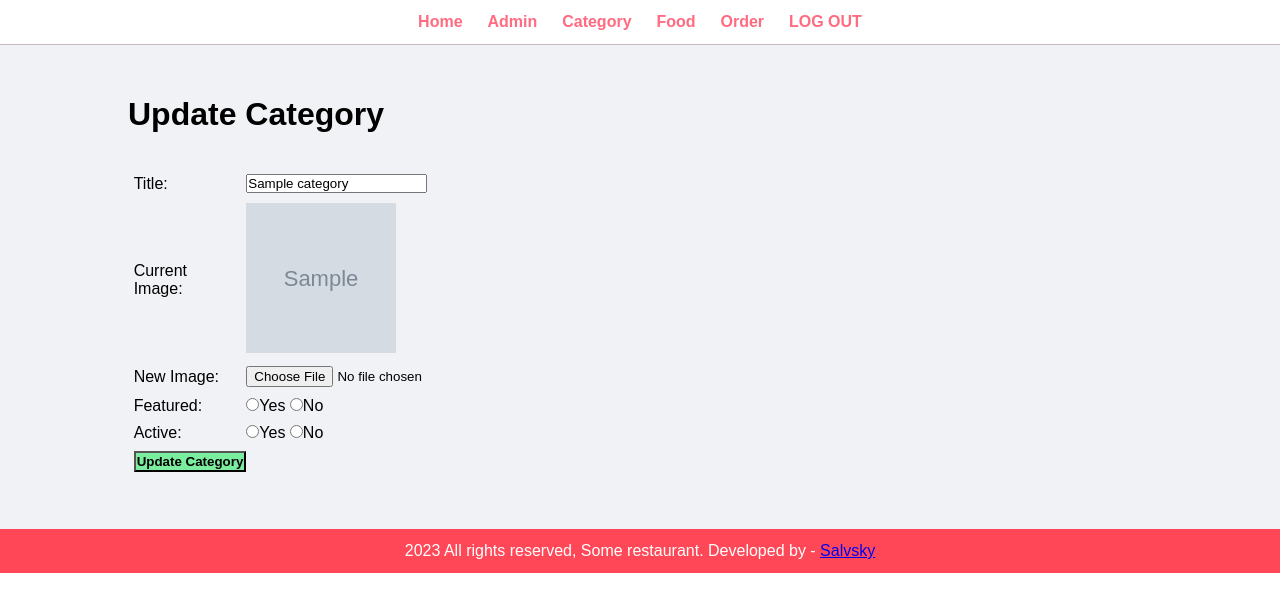
After one commit to Salvsky/SampleOrderingSystem, a PHP site: page /SampleFoodOrdering/admin/update-category.php?id=1 in a window 1280 px wide. The commit adds this page. Shown: the top 612 px of the page. Run offline with PHP 8.4, Linux system fonts and the light colour scheme; a user stored in the database is signed in; tables that the repository leaves empty hold one stand-in row (values such as "Sample post"); grey boxes marked "Sample" are stand-in pictures; some libraries are stand-ins or nearby versions.

Commit message:
Done na si boss sa delete function pero may bug parin sa update function
Hindi makapag update si boss ng panibagong image

```diff
--- /dev/null
+++ b/admin/update-category.php
@@ -0,0 +1,222 @@
+<?php
+include('partials/menu.php');
+?>
+    <div class="main-content">
+        <div class="wrapper">
+            <h1>Update Category</h1>
+
+            <br><br>
+
+
+                <?php
+                    // Check whether the id is set or not
+                    if(isset($_GET['id'])){
+                        // Get the ID and all the other details
+                        // echo "Get all the data";
+                        $id = $_GET['id'];
+
+                        // Create SQL Query to get all other details
+
+                        $querySelect = "SELECT * FROM tbl_category WHERE id=$id";
+
+                        // Execute the query
+                        $sqlSelect = mysqli_query($conn, $querySelect);
+
+                        // Count the rows to check whether the id is valid or not
+
+                        $count = mysqli_num_rows($sqlSelect);
+
+                        if($count == 1){
+                            // get all the data
+                            $row = mysqli_fetch_assoc($sqlSelect);
+                            $update_title = $row['title'];
+                            $update_current_image_name =  $row['image_name'];
+                            $update_featured = $row['featured'];
+                            $update_active = $row['active'];
+
+                        }else{
+                            // Redirect to manage category with session message
+                            $_SESSION['no-category-found'] = "<div class='error'> Category Not found</div>";
+                            header("location:".SITEURL.'admin/manage-category.php');
+                        }
+
+
+                    }else{
+                        // Redirect to manage category
+
+                        header("location:".SITEURL.'admin/manage-category.php');
+                    }
+
+                ?>
+
+                <form action="" method="POST" enctype="multipart/form-data">
+                    <table class="tbl-30">
+                        <tr>
+                            <td>Title:</td>
+                            <td>
+                                <input type="text" name="FORMUpdateTitle" value="<?php echo $update_title; ?>">
+                            </td>
+                        </tr>
+
+                        <tr>
+                            <td>Current Image:</td>
+                            <td>
+                                <?php
+                                    if($update_current_image_name != ""){
+                                        //display the image
+                                        ?>
+                                            <img src="<?php echo SITEURL; ?>images/category/<?php echo $update_current_image_name;?>" width="150px" height="150px">
+                                        <?php
+                                    }else{
+                                        // diplay message
+                                        echo "<div class='error'>Image not added</div>";
+                                    }
+
+                                ?>
+                            </td>
+                        </tr>
+
+                        <tr>
+                            <td>New Image: </td>
+                            <td>
+                                <input type="file" name="FORMUpdate_image_name" id="">
+                            </td>
+                        </tr>
+
+                        <tr>
+                            <td>Featured: </td>
+                            <td>
+                                <input <?php if($update_featured=="Yes"){echo "checked";}?> type="radio" name="FORMUpdateFeatured" value="Yes">Yes
+                                <input <?php if($update_featured=="No"){echo "Checked";}?> type="radio" name="FORMUpdateFeatured" value="No">No
+                            </td>
+                        </tr>
+
+                        <tr>
+                            <td>Active: </td>
+                            <td>
+                                <input <?php if($update_active == "Yes"){ echo "checked";}?> type="radio" name="FORMUpdateActive" value="Yes">Yes
+                                <input <?php if($update_active == "No"){ echo "checked";}?> type="radio" name="FORMUpdateActive" value="No">No
+                            </td>
+                        </tr>
+
+                        <tr>
+                            <td>
+                            <input type="hidden" name="FORMCurrentImage" value="<?php echo $update_current_image_name;?>">
+                            <input type="hidden" name="FORMId" value="<?php echo $id; ?>">
+                            <input type="submit" name="FORMUpdateCategory" value="Update Category" class="btn-secondary">
+                            </td>
+                        </tr>
+                    </table>
+                </form>
+
+                <?php
+                    if(isset($_POST['FORMUpdateCategory'])){
+                        // echo "Clicked";
+                        // Get all the values from our form
+                        $id = $_POST['FORMId'];
+                        $updated_title = $_POST['FORMUpdateTitle'];
+                        $current_image = $_POST['FORMCurrentImage'];
+                        $updated_featured = $_POST['FORMUpdateFeatured'];
+                        $updated_active = $_POST['FORMUpdateActive'];
+
+                        // 2. Updating new image if selected
+                        // Check whether the image is selected or not
+                        if(isset($_FILES['image']['name'])){
+                            // Get the Image details
+                            $updated_image_name = $_FILES['image']['name'];
+
+                            // Check whether the image is available or not
+
+                            if($updated_image_name != ""){
+                                // Image Available
+
+                            // A. Upload the new image
+                            // Auto Rename our image
+                            // Get the extension of our image (jpg, png, gif, etc)
+
+                            $ext = end(explode('.', $update_current_image_name));
+
+                            // Rename the Image
+                            $updated_image_name = "Food_Category_". rand(000,999).'.'. $ext;
+
+
+
+                            $source_path = $_FILES['FORMUpdate_image_name']['tmp_name'];
+                            $destination_path = "../images/category/".$updated_image_name;
+
+                            // Finally, upload the image
+                            $upload = move_uploaded_file($source_path, $destination_path);
+
+                            // Check whether the image is uploaded or not
+                            // And if the image is not uploaded, then we will stop the process and redirect with error message
+                            if($upload == false){
+                                // set message
+                                $_SESSION['upload-status'] = "<div class = 'error'> Failed to Upload Updated Image</div>";
+                                header('location:'.SITEURL.'admin/manage-category.php');
+                                // Stop the process
+                                die();
+                            }
+                                //
+                                // B. Remove the current image if available
+                                if($current_image !=""){
+                                    $remove_path = "../images/category/".$current_image;
+                                $remove = unlink($remove_path);
+
+                                // Check whether the image is remove or not
+                                // if failed to remove then display message and stop the process
+                                if($remove == false){
+                                    // Failed to remove image
+                                    $_SESSION['failed-remove'] = "<div class='error'>Failed to remove current image</div>";
+                                    header("location:".SITEURL.'admin/manage-category.php');
+                                    die();
+                                }
+                                }
+
+                            }else{
+                                // Image not available
+                                // Update as current image
+                                $updated_image_name = $update_current_image_name;
+                            }
+
+
+                        }else{
+                            $updated_image_name = $update_current_image_name;
+                        }
+
+                        // 3. Update the database
+
+                        $queryUpdate = "UPDATE tbl_category SET
+                        title = '$updated_title',
+                        image_name = '$updated_image_name',
+                        featured = '$updated_featured',
+                        active = '$updated_active' WHERE id = $id
+                        ";
+
+                        // Execute the query
+
+                        $sqlUpdate = mysqli_query($conn, $queryUpdate);
+
+                        // 4. Redirect to manage category with message
+                        // Check whether the query is executed or not
+
+                        if($sqlUpdate == true){
+                            // Category Updated
+                            $_SESSION['update-category'] = "<div class='success'>Category Updated Successfully</div>";
+                            header("location:".SITEURL.'admin/manage-category.php');
+                        }else{
+                            // Failed to Update Category
+                            $_SESSION['update-category'] = "<div class='error'>Update Category Failed</div>";
+                            header("location:".SITEURL.'admin/manage-category.php');
+                        }
+
+                    }
+
+                ?>
+
+        </div>
+    </div>
+
+
+<?php
+include('partials/footer.php');
+?>
```
Also changed, not shown: admin/add-category.php (+7 -2 lines), admin/delete-category.php (+62 -15 lines), admin/manage-category.php (+32 -2 lines), images/category/Food_Category_153.png (added), images/category/Food_Category_253.jpg (deleted), images/category/Food_Category_491.jpg (deleted), images/category/Food_Category_533.jpg (deleted), images/category/Food_Category_780.jpg (deleted), images/category/Food_Category_888.jpg (added), images/category/Food_Category_891.jpg (deleted).
